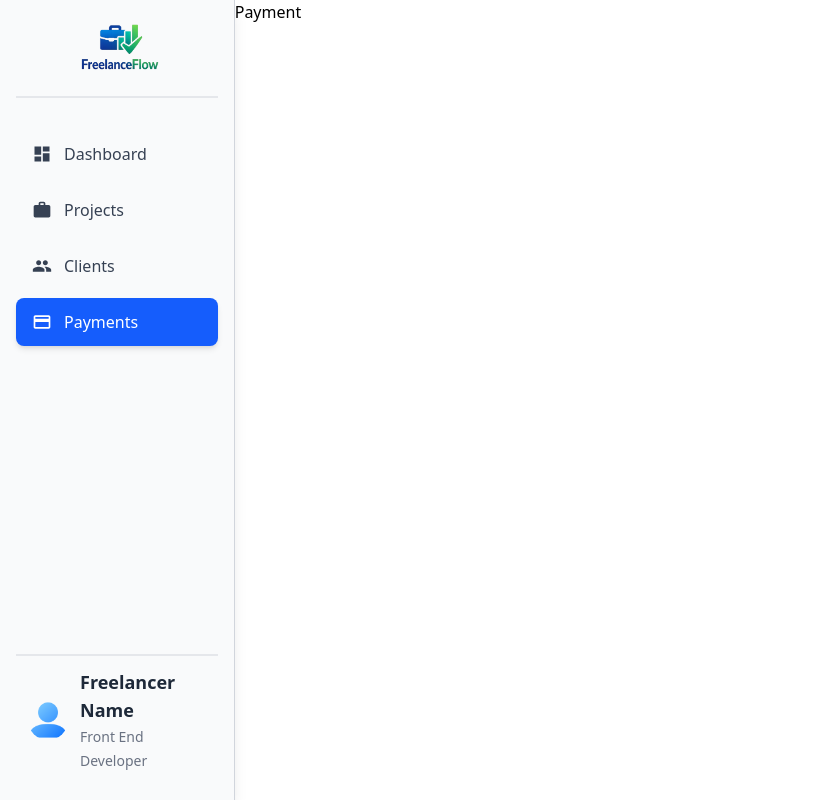
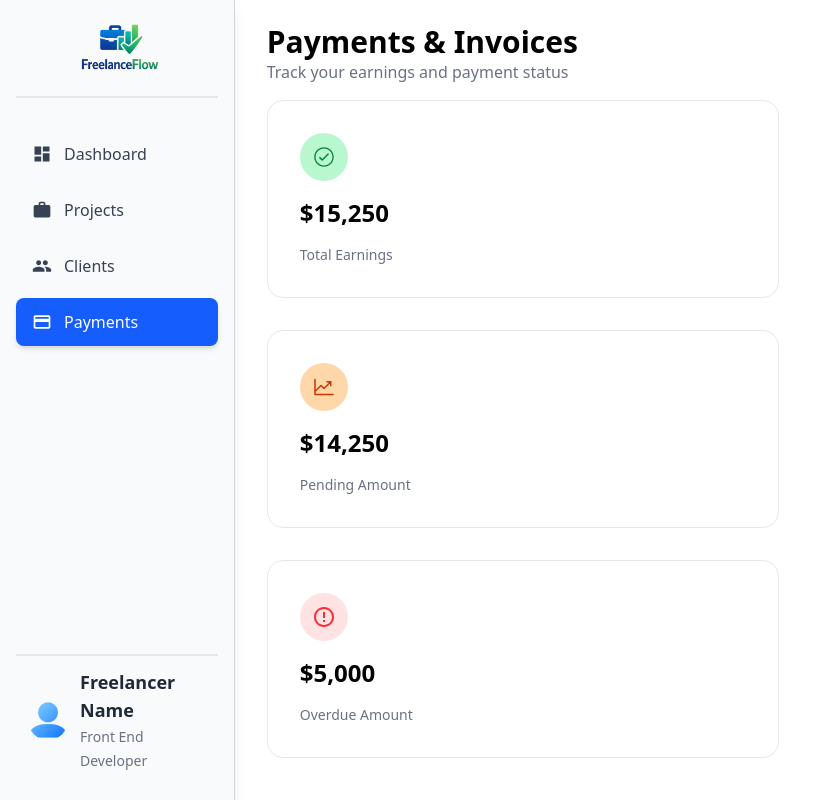
Before and after one commit to mohibkhan2001/Freelance-Flow, a React (Vite) app: page /payments in a window 1280 px wide. Shown: the whole page, without its empty margins (0-826 px from the left). Built offline with nearby package versions, Linux system fonts and the light colour scheme.

Commit message:
Working on payments page

```diff
--- a/index.html
+++ b/index.html
@@ -4,7 +4,7 @@
     <meta charset="UTF-8" />
     <link rel="icon" type="image/svg+xml" href="/src/assets/icon/favicon.png" />
     <meta name="viewport" content="width=device-width, initial-scale=1.0" />
-    <title>freelance-flow</title>
+    <title>Freelance Flow</title>
   </head>
   <body>
     <div id="root"></div>
--- /dev/null
+++ b/src/components/payments/PaymentsCard.jsx
@@ -0,0 +1,49 @@
+import React from "react";
+import { IoIosCheckmarkCircleOutline } from "react-icons/io";
+import { PiChartLineUp } from "react-icons/pi";
+import { MdErrorOutline } from "react-icons/md";
+
+const PaymentsCard = () => {
+  const payments = [
+    {
+      icon: <IoIosCheckmarkCircleOutline />,
+      amount: "$15,250",
+      label: "Total Earnings",
+      iconColor: "text-green-700",
+      bgColor: "bg-green-200",
+    },
+    {
+      icon: <PiChartLineUp />,
+      amount: "$14,250",
+      label: "Pending Amount",
+      iconColor: "text-orange-700",
+      bgColor: "bg-orange-200",
+    },
+    {
+      icon: <MdErrorOutline />,
+      amount: "$5,000",
+      label: "Overdue Amount",
+      iconColor: "text-red-500",
+      bgColor: "bg-red-100",
+    },
+  ];
+  return (
+    <div className="flex flex-wrap w-full relative gap-8">
+      {payments.map((payment) => {
+        return (
+          <div className="payment_card border h-fit  w-lg rounded-2xl border-gray-200 p-8 flex flex-col justify-around gap-4">
+            <div className={`w-12 h-12 p-3 rounded-full ${payment.bgColor}`}>
+              {React.cloneElement(payment.icon, {
+                className: `text-2xl ${payment.iconColor}`
+              })}
+            </div>
+            <p className="text-2xl font-semibold">{payment.amount}</p>
+            <span className="text-gray-500 text-sm">{payment.label}</span>
+          </div>
+        );
+      })}
+    </div>
+  );
+};
+
+export default PaymentsCard;
--- /dev/null
+++ b/src/components/payments/PaymentsGrid.jsx
@@ -0,0 +1,12 @@
+import React from 'react'
+import PaymentsCard from './PaymentsCard'
+
+const PaymentsGrid = () => {
+  return (
+    <div className='payments_grid py-4 flex-1'>
+        <PaymentsCard/>
+    </div>
+  )
+}
+
+export default PaymentsGrid
--- a/src/pages/Payments.jsx
+++ b/src/pages/Payments.jsx
@@ -1,8 +1,13 @@
 import React from 'react'
+import Header from '../components/common/Header'
+import PaymentsGrid from '../components/payments/PaymentsGrid'
 
 const Payment = () => {
   return (
-    <div>Payment</div>
+     <div className='w-full h-screen py-6 px-8 flex flex-col'>
+      <Header HeaderName={"Payments & Invoices"} HeaderDescription={"Track your earnings and payment status"}/>
+      <PaymentsGrid/>
+    </div>
   )
 }
 
```
